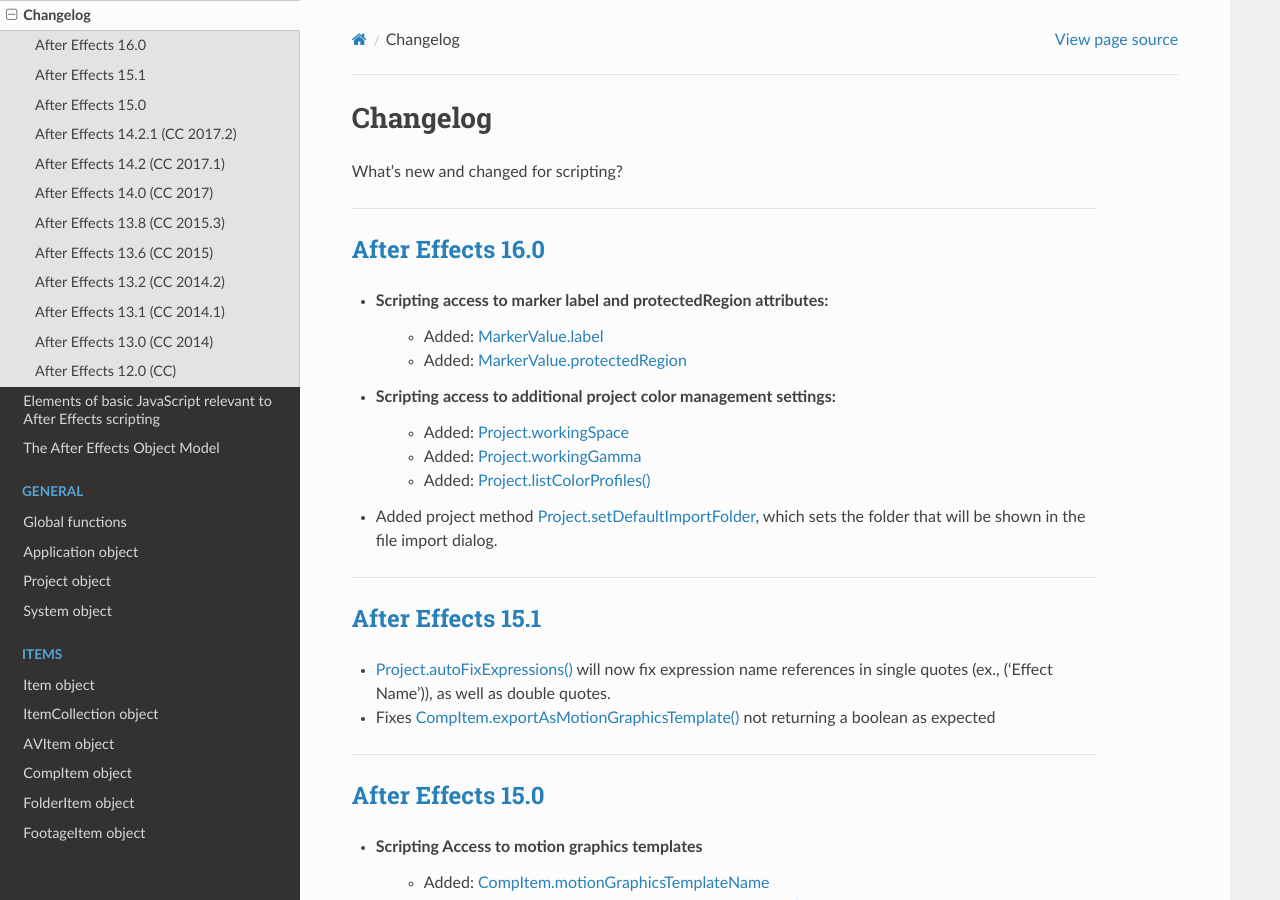
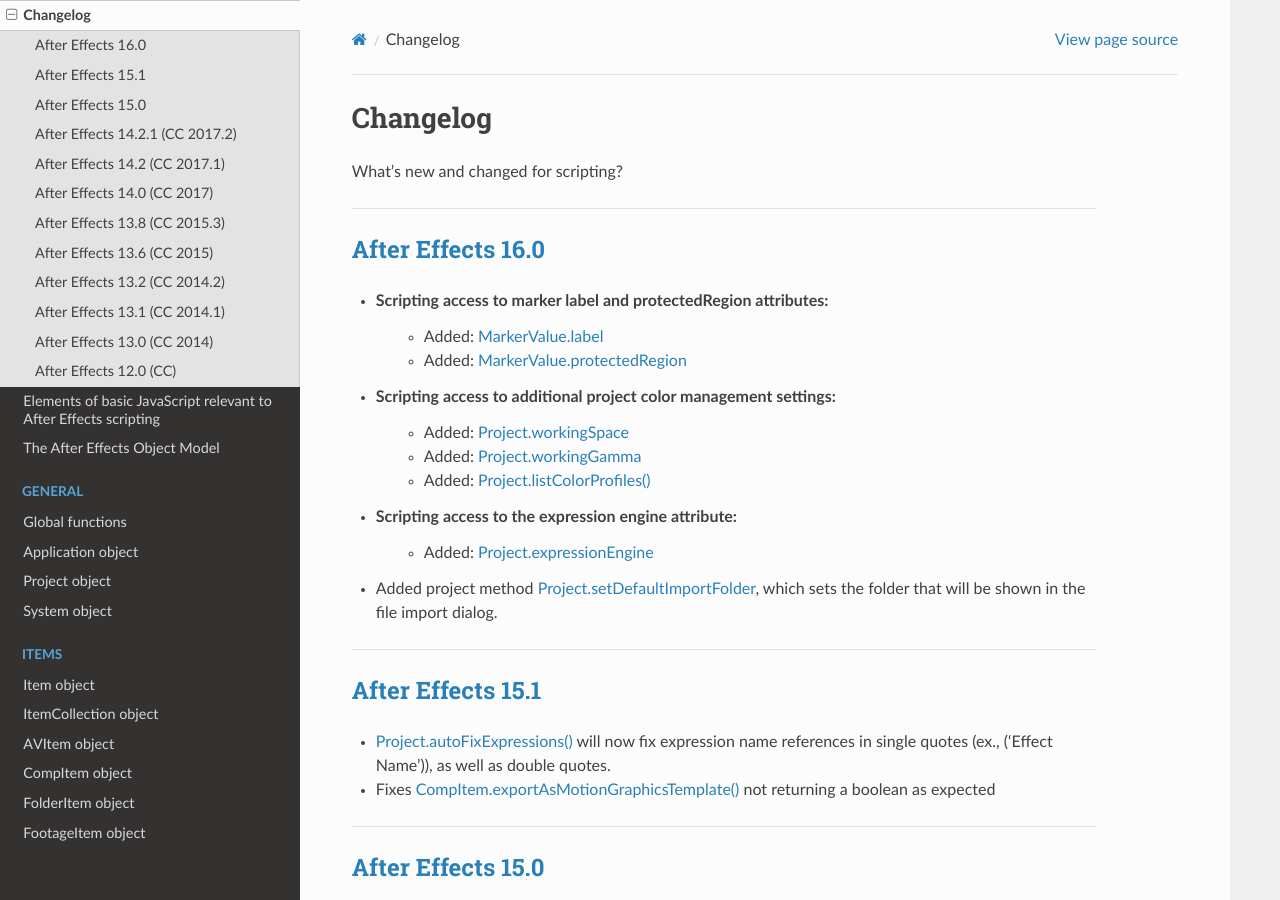
Before and after one commit to docsforadobe/after-effects-scripting-guide, a Sphinx documentation site: the page built from docs/introduction/changelog.rst, in a window 1280 px wide and 900 px high. Built offline with Sphinx 7.4.7 and the Read the Docs theme 2.0.0, drawn with Linux system fonts in a browser that asks for light colours.

Commit message:
Adds `Project.expressionEngine` to changelog

```diff
--- a/docs/introduction/changelog.rst
+++ b/docs/introduction/changelog.rst
@@ -20,6 +20,8 @@
 	- Added: :ref:`Project.workingSpace`
 	- Added: :ref:`Project.workingGamma`
 	- Added: :ref:`Project.listColorProfiles`
+- Scripting access to the expression engine attribute:
+	- Added: :ref:`Project.expressionEngine`
 - Added project method :ref:`Project.setDefaultImportFolder`, which sets the folder that will be shown in the file import dialog.
 
 ----
```
